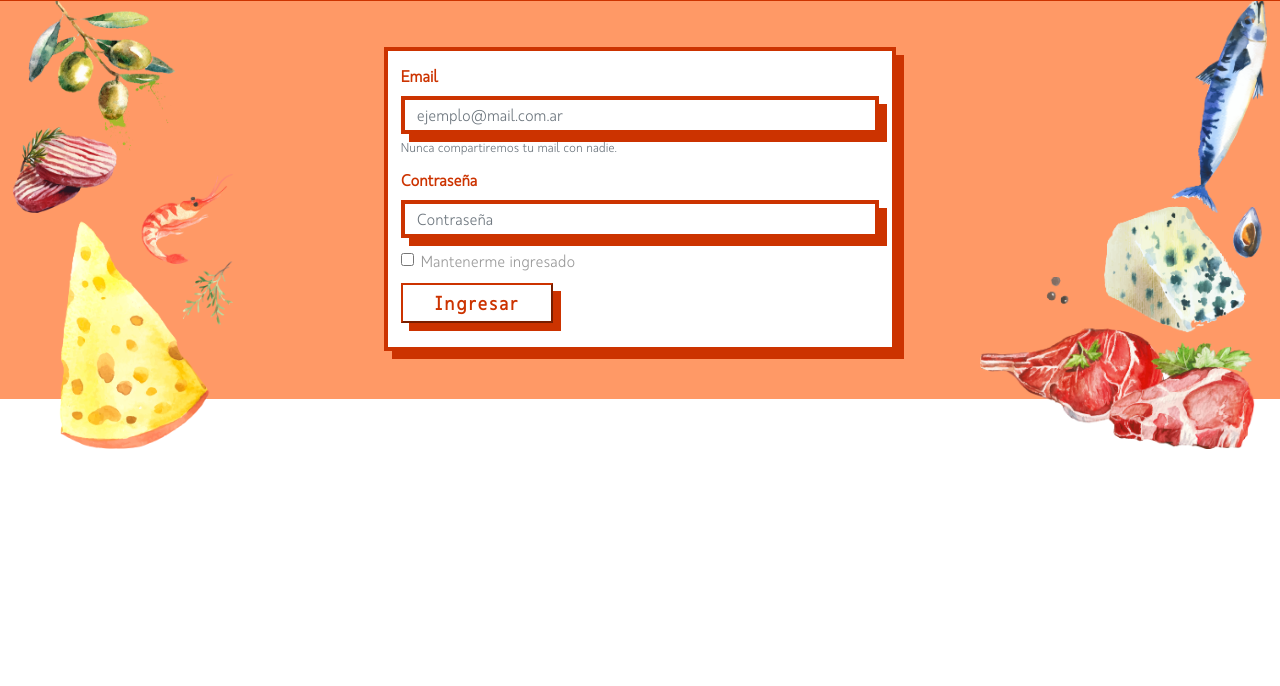
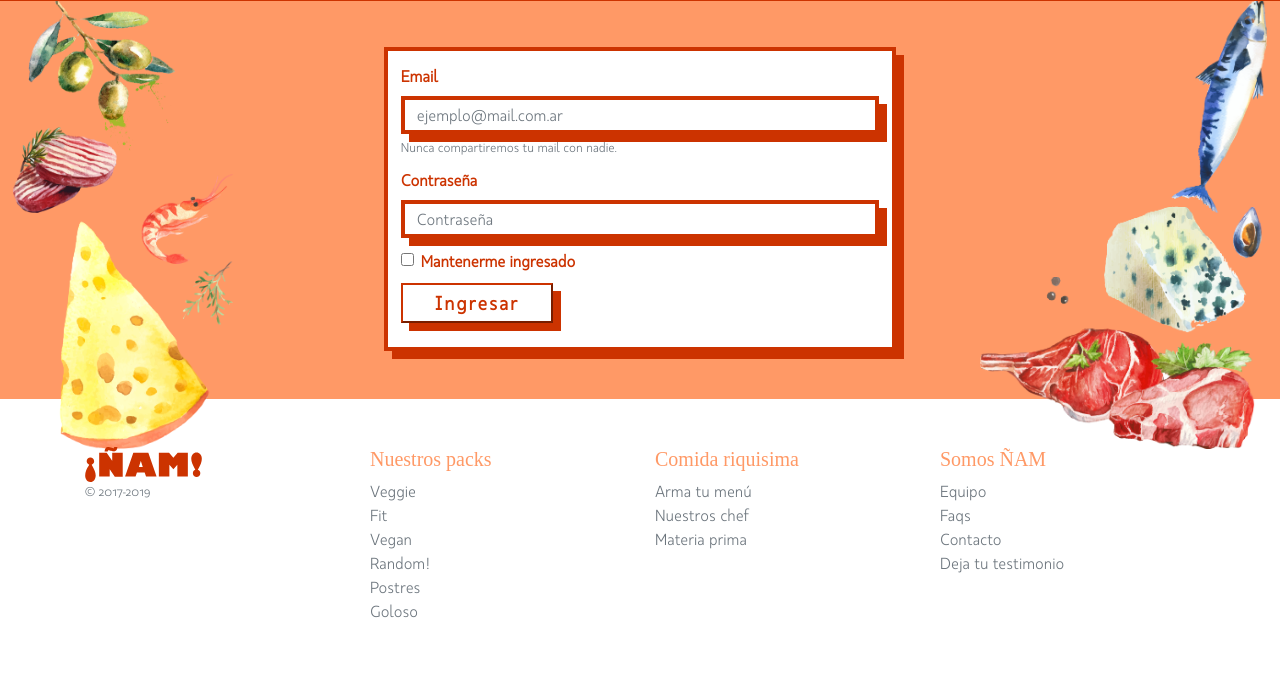
Before and after one commit to G-Fuchter/Proyecto-Integrador-DH, a PHP site: page /login.html in a window 1280 px wide. Shown: the part 61-747 px from the top of the page. Run offline with PHP 8.4, Linux system fonts and the light colour scheme; some libraries are stand-ins or nearby versions; some web fonts are replaced.

Commit message:
Added footer on login.html

```diff
--- a/nam/css/theme.css
+++ b/nam/css/theme.css
@@ -330,11 +330,9 @@ h6,
     font-weight: bold;
 }
 
-.login-form .form-check-input{
-    background-color: #cc3300;
-    border-color: #cc3300;
-    border-radius: 0px;
-    border-width: 4px;
+.login-form .form-check{
+    color: #cc3300;
+    font-weight: bold;
 }
 
 .login-form .form-control{
--- a/nam/login.html
+++ b/nam/login.html
@@ -78,6 +78,43 @@
                 </div>
             </section>
     </main>
+    <footer class="container py-5">
+            <div class="row">
+                <div class="col-12 col-md">
+                    <a class="footer-brand" href="index.html">¡Ñam!</a>
+                    <small class="d-block mb-3 text-muted">&copy; 2017-2019</small>
+                </div>
+                <div class="col-6 col-md">
+                    <h5 class="gill accent">Nuestros packs</h5>
+                    <ul class="list-unstyled text-small">
+                        <li><a class="text-muted" href="#">Veggie</a></li>
+                        <li><a class="text-muted" href="#">Fit</a></li>
+                        <li><a class="text-muted" href="#">Vegan</a></li>
+                        <li><a class="text-muted" href="#">Random!</a></li>
+                        <li><a class="text-muted" href="#">Postres</a></li>
+                        <li><a class="text-muted" href="#">Goloso</a></li>
+                    </ul>
+                </div>
+                <div class="col-6 col-md">
+                    <h5 class="gill accent">Comida riquisima</h5>
+                    <ul class="list-unstyled text-small">
+                        <li><a class="text-muted" href="#">Arma tu menú</a></li>
+                        <li><a class="text-muted" href="#">Nuestros chef</a></li>
+                        <li><a class="text-muted" href="#">Materia prima</a></li>
+                    </ul>
+                </div>
+                <div class="col-6 col-md">
+                    <h5 class="gill accent">Somos ÑAM</h5>
+                    <ul class="list-unstyled text-small">
+                        <li><a class="text-muted" href="#">Equipo</a></li>
+                        <li><a class="text-muted" href="#">Faqs</a></li>
+                        <li><a class="text-muted" href="#">Contacto</a></li>
+                        <li><a class="text-muted" href="#">Deja tu testimonio</a></li>
+                    </ul>
+                </div>
+
+            </div>
+        </footer>
 </body>
 
 </html>
```
